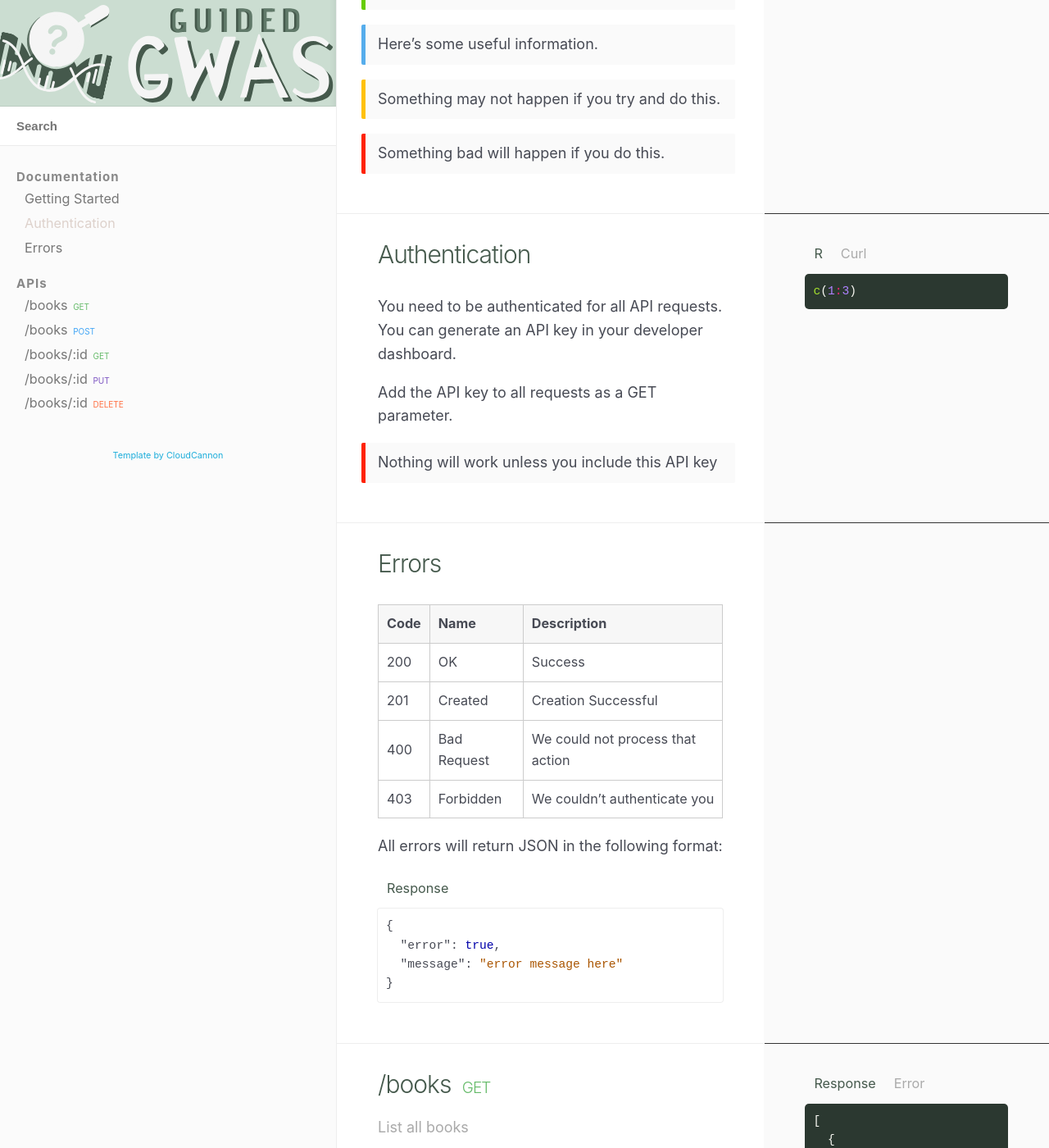
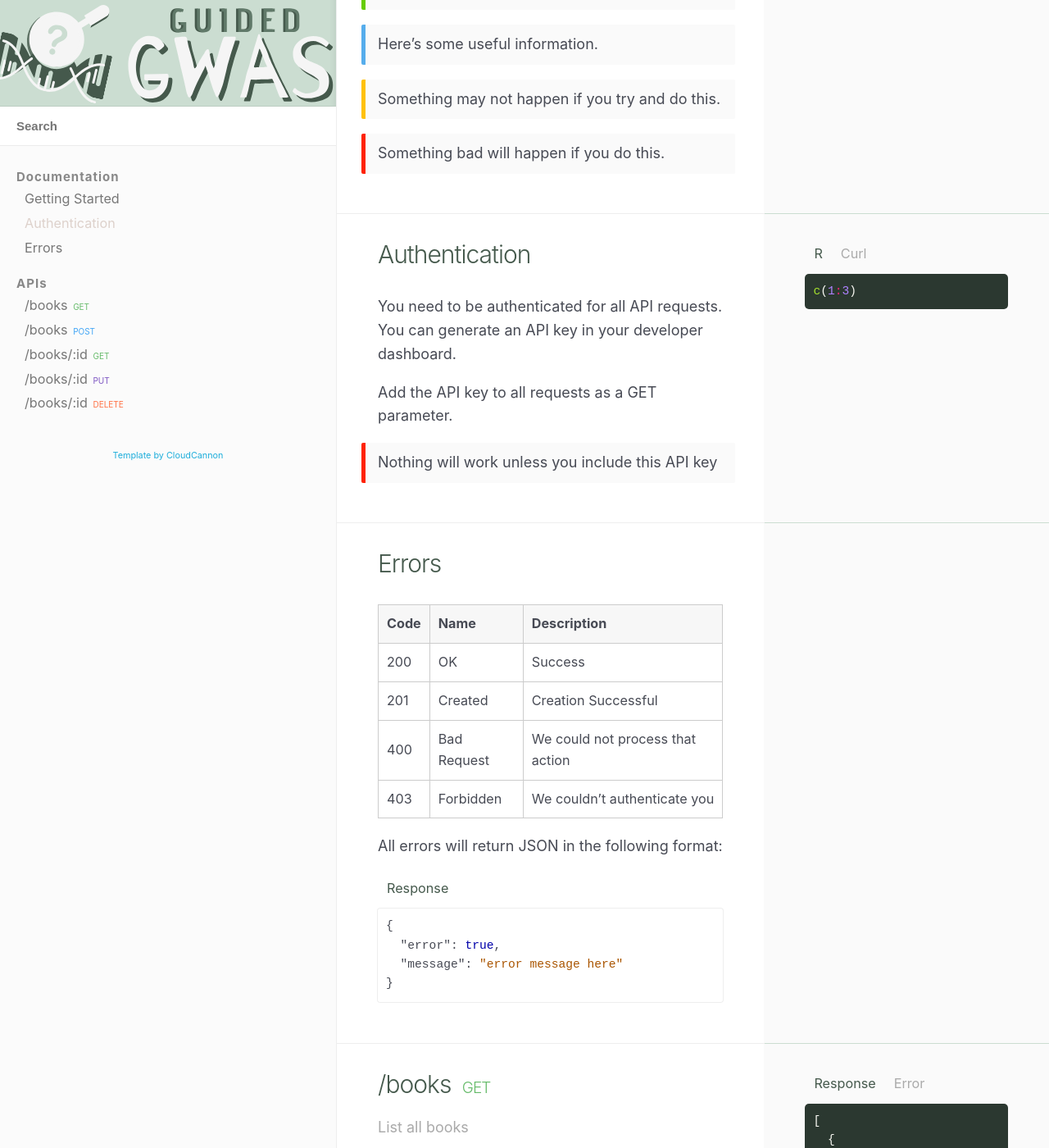
Before and after one commit to bucknor2/gg, a Jekyll site: the page built from index.html, in a window 1280 px wide and 1400 px high, scrolled down 334 px. Shown: the whole window at 82% size. Built offline with Jekyll 4.4.1, drawn with Linux system fonts in a browser that asks for light colours; nearby versions of some CDN libraries.

Commit message:
Update _main.scss

```diff
--- a/_sass/_main.scss
+++ b/_sass/_main.scss
@@ -295,9 +295,9 @@ hr {
 .doc-content {
 	border: 0;
 	border-bottom: 1px solid transparent;
-	border-image: linear-gradient(to right,	#eee 0%,#eee 60%,#333333 60%);
-	-moz-border-image: -moz-linear-gradient(left,	#eee 0%, #eee 60%, #333333 60%);
-	-webkit-border-image: -webkit-linear-gradient(left,	#eee 0%,#eee 60%,#333333 60%);
+	border-image: linear-gradient(to right,	#eee 0%,#eee 60%,#CBDDD1 60%);
+	-moz-border-image: -moz-linear-gradient(left,	#eee 0%, #eee 60%, #CBDDD1 60%);
+	-webkit-border-image: -webkit-linear-gradient(left,	#eee 0%,#eee 60%,#CBDDD1 60%);
 	border-image-slice: 1;
 	padding: 30px 0;
 	background: #ffffff; /* Old browsers */
```
